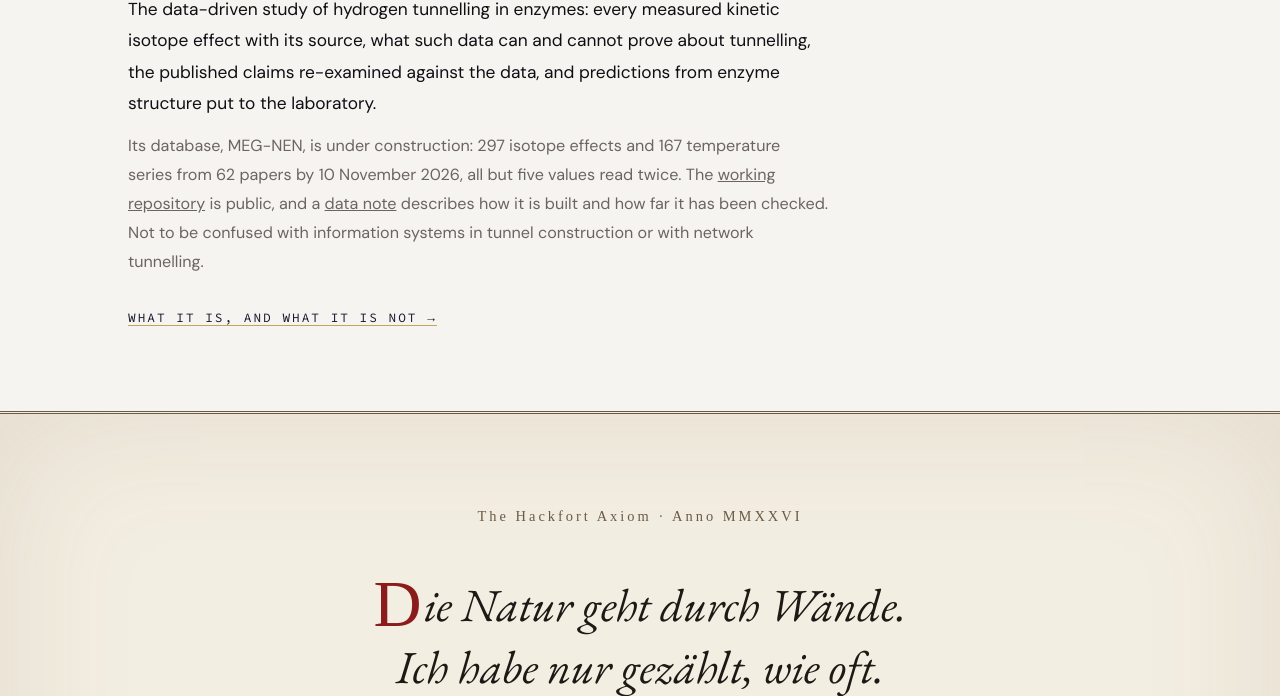
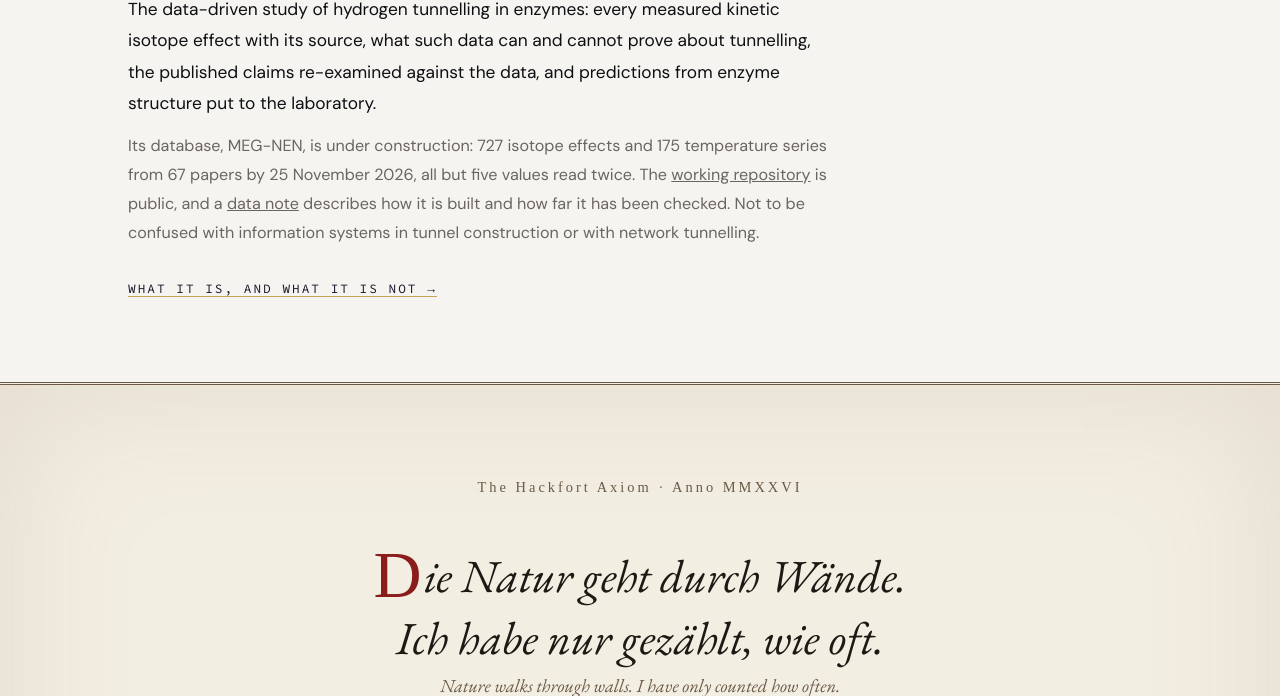
Before and after one commit to sectio-aurea-q/sectio-aurea-q.github.io, a plain HTML site: page index.html in a window 1280 px wide. Shown: the part 1014-1710 px from the top of the page. Drawn offline with nearby package versions, Linux system fonts and the light colour scheme; a web font is replaced by a local one.

Commit message:
MEG-NEN on 25 November 2026: 727 isotope effects and 175 temperature series from 67 of 70 papers; values from supporting-information tables are entered since 12 November; both readings are machine readings

```diff
--- a/index.html
+++ b/index.html
@@ -578,8 +578,8 @@
     <p class="mainline-desc">The data-driven study of hydrogen tunnelling in enzymes: every measured kinetic isotope
       effect with its source, what such data can and cannot prove about tunnelling, the published claims re-examined
       against the data, and predictions from enzyme structure put to the laboratory.</p>
-    <p class="mainline-desc">Its database, MEG-NEN, is under construction: 297 isotope effects and 167 temperature series
-      from 62 papers by 10 November 2026, all but five values read twice. The
+    <p class="mainline-desc">Its database, MEG-NEN, is under construction: 727 isotope effects and 175 temperature series
+      from 67 papers by 25 November 2026, all but five values read twice. The
       <a href="https://github.com/sectio-aurea-q/meg-nen" style="color:inherit">working repository</a> is public, and a
       <a href="https://doi.org/10.5281/zenodo.24116484" style="color:inherit">data note</a> describes how it is built and how far it has been checked. Not to be confused with information systems in tunnel
       construction or with network tunnelling.</p>
```
Also changed, not shown: tunnelling-informatics.html (+3 -3 lines).
